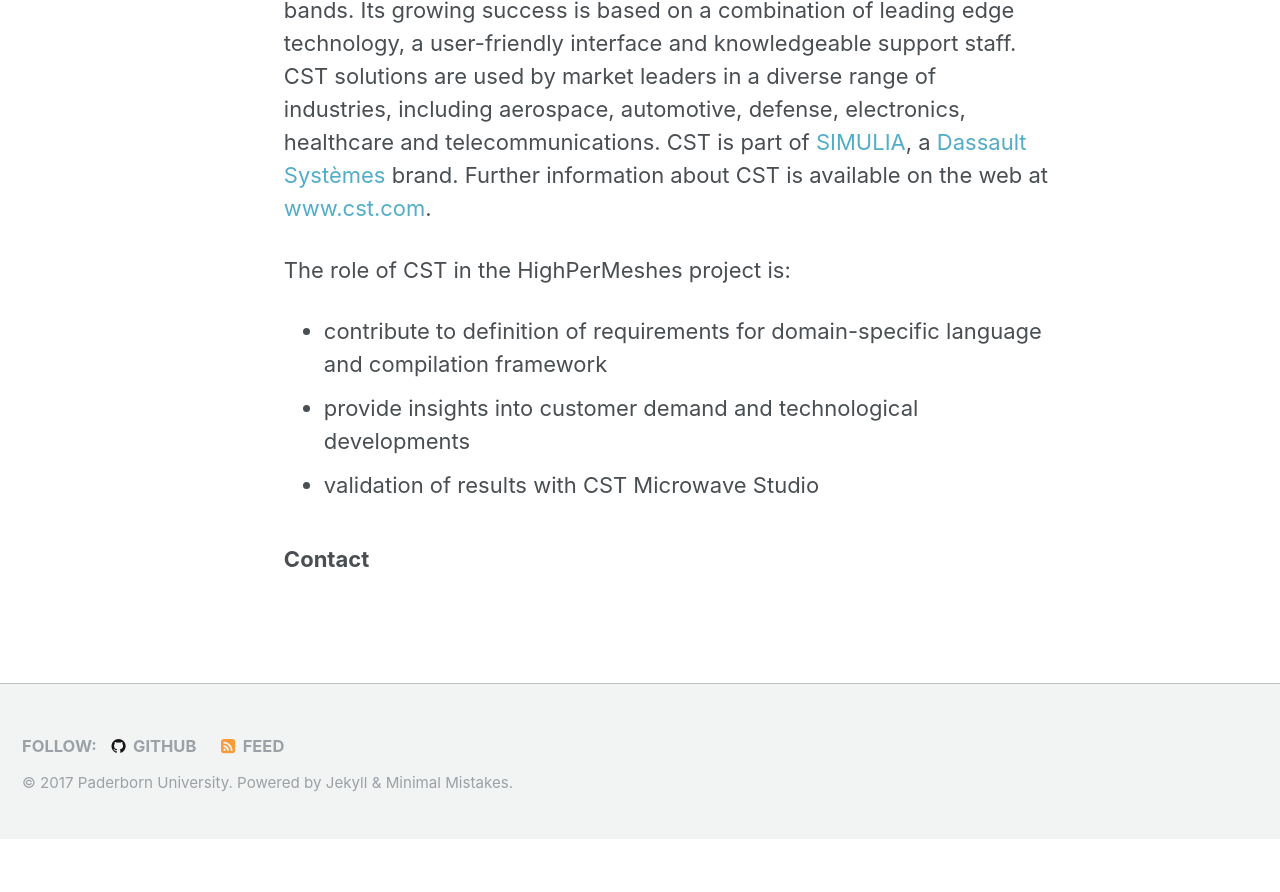
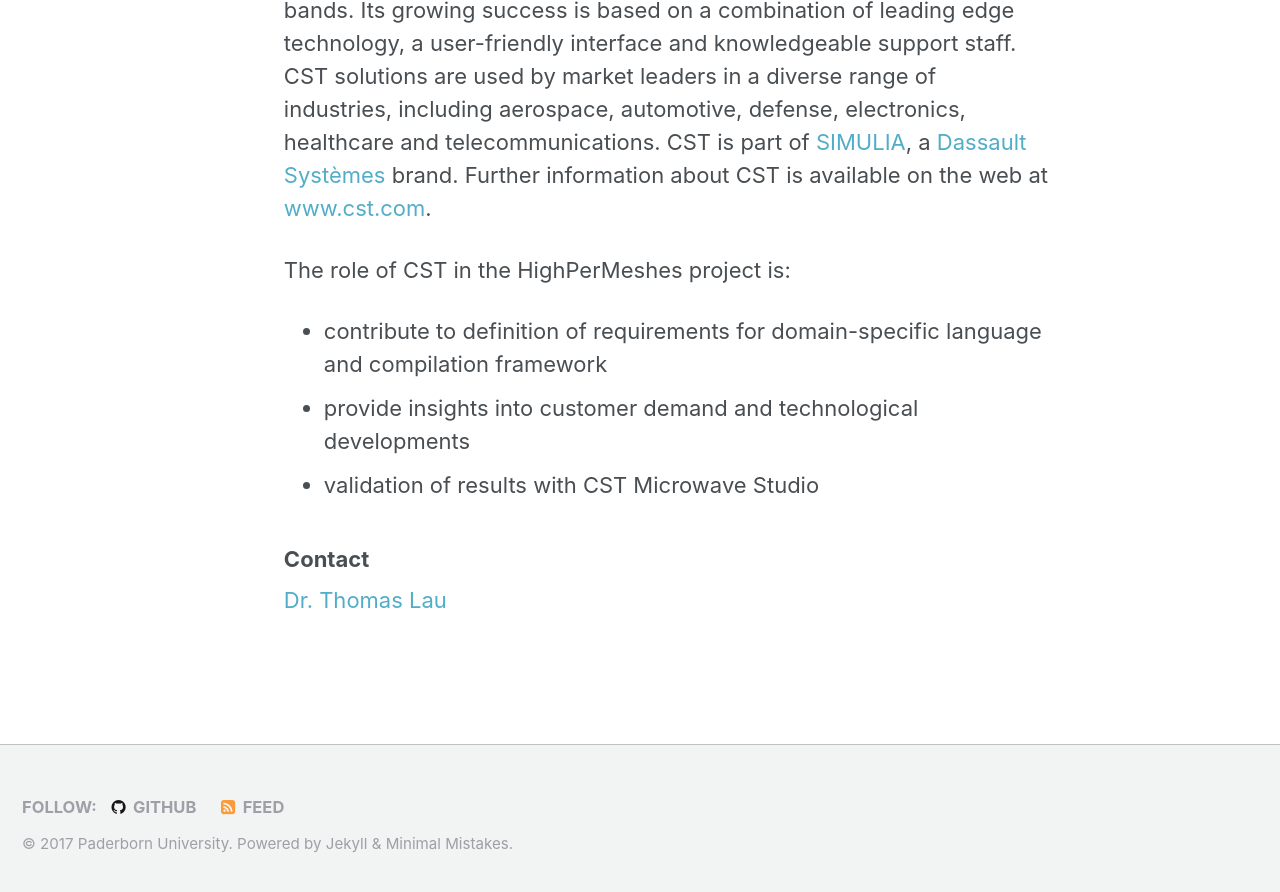
Before and after one commit to HighPerMeshes/highpermeshes.github.io, a Jekyll site: the page built from _pages/consortium.md, in a window 1280 px wide and 900 px high, scrolled down 5249 px. Shown: the top 892 px of the window. Built offline with Jekyll 4.4.1, drawn with Linux system fonts in a browser that asks for light colours; before the commit the page ends 6088 px from its top, so only the background shows below that.

Commit message:
Contribution by CST

```diff
--- a/_pages/consortium.md
+++ b/_pages/consortium.md
@@ -124,3 +124,5 @@ The role of CST in the HighPerMeshes project is:
 * validation of results with CST Microwave Studio
 
 ### Contact ###
+
+[Dr. Thomas Lau](mailto:Thomas.LAU@3ds.com)
```
